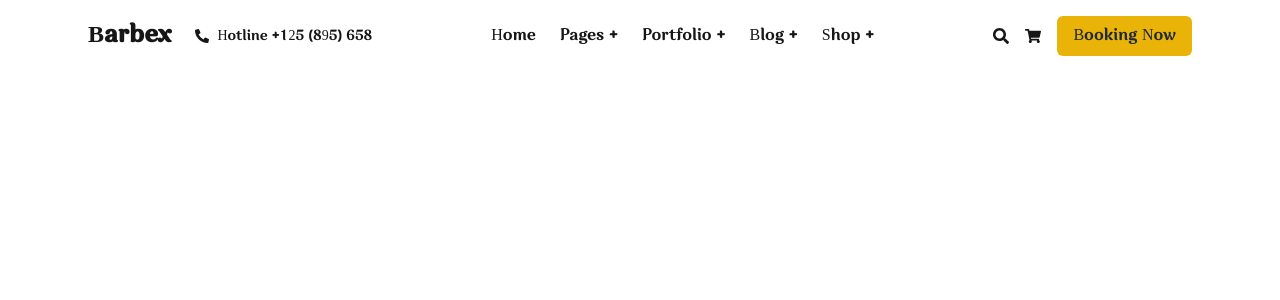
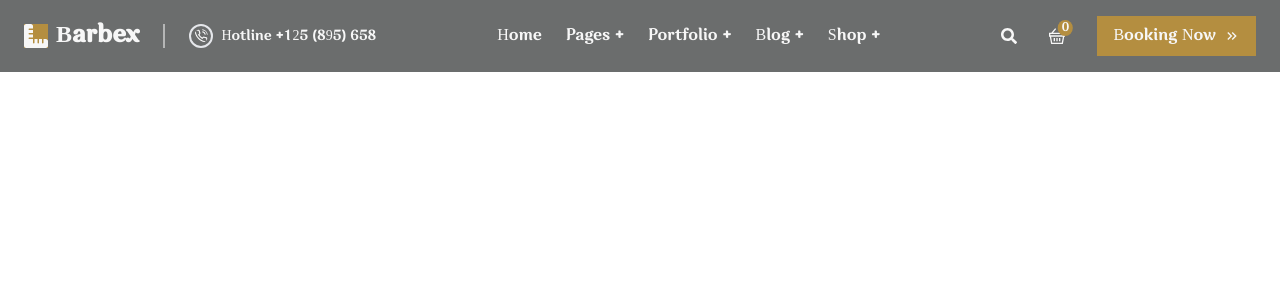
Before and after one commit to khadizajarin/barbarshop-tellistech, a Next.js app: page / in a window 1280 px wide. Shown: the top 300 px of the page. Built offline with nearby package versions, Linux system fonts and the light colour scheme.

Commit message:
rasponsive navbar added

```diff
--- a/src/app/components/Navbar.js
+++ b/src/app/components/Navbar.js
@@ -1,57 +1,63 @@
-"use client"
+"use client";
 import Link from 'next/link';
 import { useState } from 'react';
-import { FaPhoneAlt, FaSearch, FaShoppingCart } from 'react-icons/fa';
-
+import { FaArrowLeft, FaPhoneAlt, FaSearch, FaShoppingCart } from 'react-icons/fa';
+import { MdKeyboardDoubleArrowRight } from "react-icons/md";
+import { FiPhoneCall } from "react-icons/fi";
+import { GrBasket } from "react-icons/gr";
+import { FaRulerCombined } from "react-icons/fa6";
 
 const Navbar = () => {
   const [menuOpen, setMenuOpen] = useState(false);
 
   return (
-    <header className='max-w-6xl mx-auto'>
-      <div className="container mx-auto flex justify-between items-center py-4 px-6">
+    <header className='bg-primary text-neutral'>
+      <div className="container flex justify-between items-center py-4 px-6 max-w-7xl mx-auto">
         <div className="flex items-center">
-          <div className="text-2xl font-bold mr-6">Barbex</div>
-          <div className="flex items-center text-sm">
-            <FaPhoneAlt className="mr-2" />
+          <div className="text-2xl font-bold mr-6 flex justify-center items-center gap-2">
+            <FaRulerCombined className='text-neutral bg-secondary' />
+            Barbex
+          </div>
+          <div className="hidden md:flex items-center text-sm border-l-2 pl-6 border-white border-opacity-50">
+            <FiPhoneCall className="mr-2 border-2 rounded-full border-opacity-30 w-6 h-6 p-[3px]" />
             <span>Hotline +125 (895) 658</span>
           </div>
         </div>
         <nav className="hidden md:flex space-x-6">
           <Link href="/">Home</Link>
-          <div className="relative group">
-            <button className="hover:text-yellow-500">Pages +</button>
-          </div>
+          <Link href="/">Pages +</Link>
           <Link href="/portfolio">Portfolio +</Link>
           <Link href="/blog">Blog +</Link>
-          <div className="relative group">
-            <button className="hover:text-yellow-500">Shop +</button>
+          <Link href="/shop">Shop +</Link>
+        </nav>
+        <div className="flex items-center space-x-4 md:space-x-8">
+          <FaSearch className="cursor-pointer" />
+          <div className="relative inline-block">
+            <GrBasket className="cursor-pointer" />
+            <span className="absolute top-0 right-0 transform translate-x-1/2 -translate-y-1/2 bg-secondary rounded-full text-xs px-1 text-neutral">0</span>
           </div>
-        </nav>
-        <div className="flex items-center space-x-4">
-          <FaSearch className="cursor-pointer" />
-          <FaShoppingCart className="cursor-pointer" />
-          <Link href="/booking" className="bg-yellow-500 text-gray-800 px-4 py-2 rounded-md">
-           Booking Now
+          <Link href="/booking" className="bg-secondary text-neutral px-4 py-2 hidden md:inline-block">
+            <button className='flex justify-center items-center lg:gap-2'>
+              Booking Now
+              <MdKeyboardDoubleArrowRight className='font-extrabold' />
+            </button>
           </Link>
         </div>
         <div className="md:hidden">
-          <button onClick={() => setMenuOpen(!menuOpen)}>
+          <button onClick={() => setMenuOpen(!menuOpen)} className="text-2xl">
             ☰
           </button>
         </div>
       </div>
       {menuOpen && (
-        <nav className="md:hidden bg-gray-700 text-white p-4">
+        <nav className="md:hidden bg-secondary bg-opacity-20 text-white p-4">
           <Link href="/" className="block py-2">Home</Link>
-          <Link href="/page1" className="block py-2">Page 1</Link>
-          <Link href="/page2" className="block py-2">Page 2</Link>
-          <Link href="/portfolio" className="block py-2">Portfolio</Link>
-          <Link href="/blog" className="block py-2">Blog</Link>
-          <Link href="/shop1" className="block py-2">Shop 1</Link>
-          <Link href="/shop2" className="block py-2">Shop 2</Link>
-          <Link href="/booking">
-           Booking Now
+          <Link href="/" className="block py-2">Pages +</Link>
+          <Link href="/portfolio" className="block py-2">Portfolio +</Link>
+          <Link href="/blog" className="block py-2">Blog +</Link>
+          <Link href="/shop" className="block py-2">Shop +</Link>
+          <Link href="/booking" className="block py-2 bg-secondary text-neutral px-4  mt-2">
+            Booking Now
           </Link>
         </nav>
       )}
```
